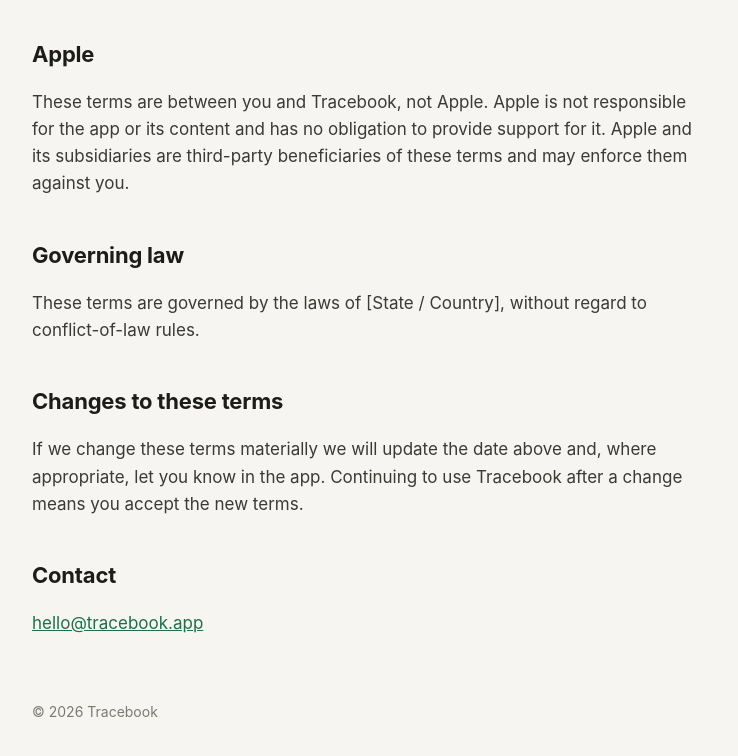
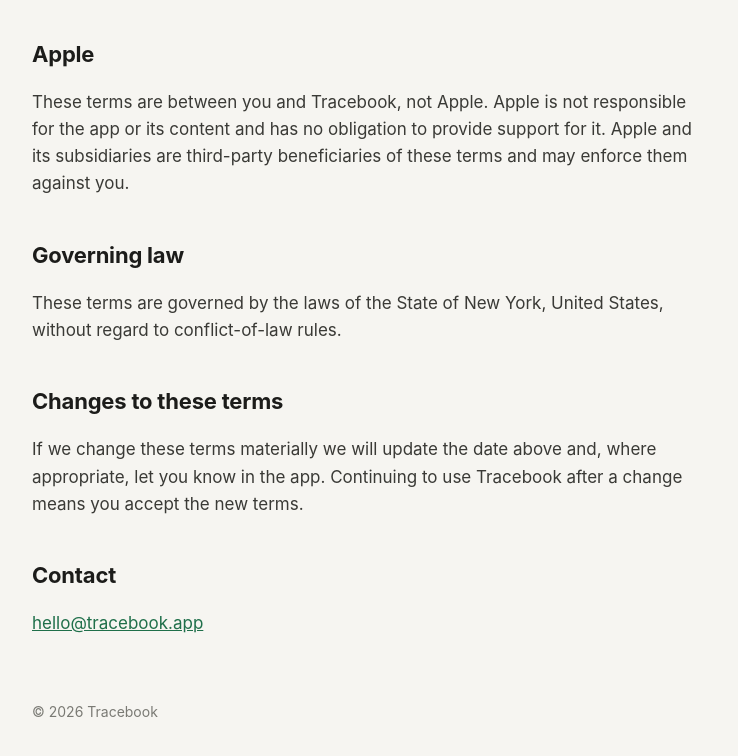
Before and after one commit to BabyRockProject/tracebook-site, a plain HTML site: page terms.html in a window 1280 px wide. Shown: the part 2013-2769 px from the top of the page, without its empty margins (268-1006 px from the left). Drawn offline with Linux system fonts and the light colour scheme.

Commit message:
Governing law: New York, US

```diff
--- a/terms.html
+++ b/terms.html
@@ -44,7 +44,7 @@
 <p>These terms are between you and Tracebook, not Apple. Apple is not responsible for the app or its content and has no obligation to provide support for it. Apple and its subsidiaries are third-party beneficiaries of these terms and may enforce them against you.</p>
 
 <h2>Governing law</h2>
-<p>These terms are governed by the laws of [State / Country], without regard to conflict-of-law rules.</p>
+<p>These terms are governed by the laws of the State of New York, United States, without regard to conflict-of-law rules.</p>
 
 <h2>Changes to these terms</h2>
 <p>If we change these terms materially we will update the date above and, where appropriate, let you know in the app. Continuing to use Tracebook after a change means you accept the new terms.</p>
```
